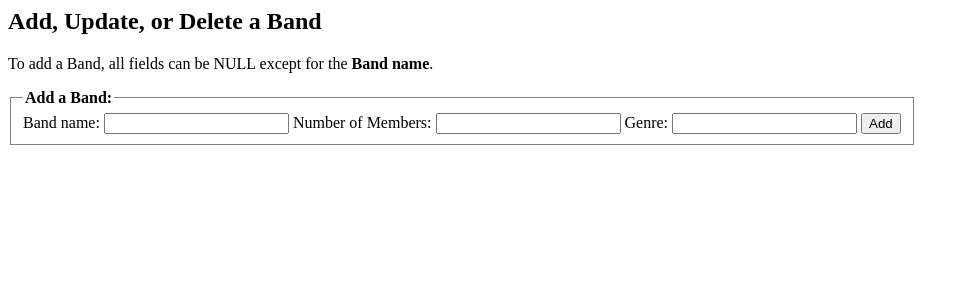
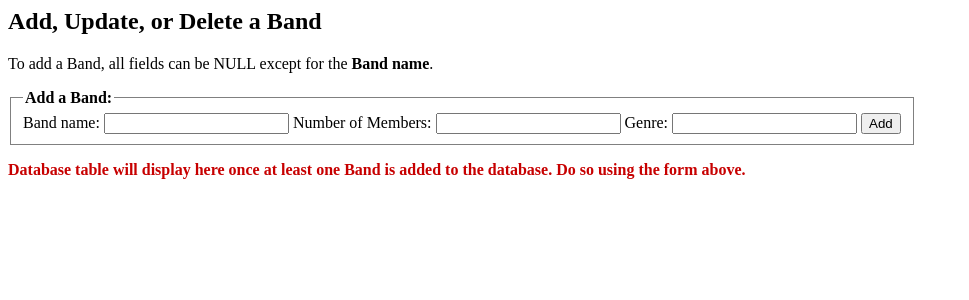
Before and after one commit to BowerKevin/Bandcart, a Flask app: page /bands in a window 1280 px wide. Shown: the top 300 px of the page, without its empty margins (0-969 px from the left). Run offline with Flask 2, Linux system fonts and the light colour scheme; data that the repository does not hold is empty; some libraries are stand-ins or nearby versions.

Commit message:
Conditional for when Bands table is empty
Created conditional for when Bands table is empty, print message in red to alert user.

```diff
--- a/app.py
+++ b/app.py
@@ -39,8 +39,6 @@ def bands():
     elif request.method == "DELETE":
         print('we want to delete some data')
 
-
-
     query = "SELECT * from Bands;"
     cursor = db.execute_query(db_connection=db_connection, query=query)
     results = cursor.fetchall()
@@ -48,7 +46,6 @@ def bands():
     return render_template("bands.j2", Bands=results)
 
 # Listener
-
 if __name__ == "__main__":
     port = int(os.environ.get('PORT', 9112))
     app.run(port=port, debug=True)
--- a/static/css/style.css
+++ b/static/css/style.css
@@ -10,3 +10,7 @@ fieldset{
 legend{
     font-weight: bold;
 }
+
+#emptyBands{
+    color: rgb(199, 0, 0);
+}
--- a/templates/bands.j2
+++ b/templates/bands.j2
@@ -17,7 +17,12 @@
             <input type="submit" id="addBand" value="Add">
         </fieldset>
     </form>
-
+    {% if Bands == () %}
+        <p id="emptyBands">
+            <strong>Database table will display here once at least one Band
+                is added to the database. Do so using the form above.<strong>
+        </p>
+    {% endif %}
 
     {% if Bands != () %}
         <table>
```
